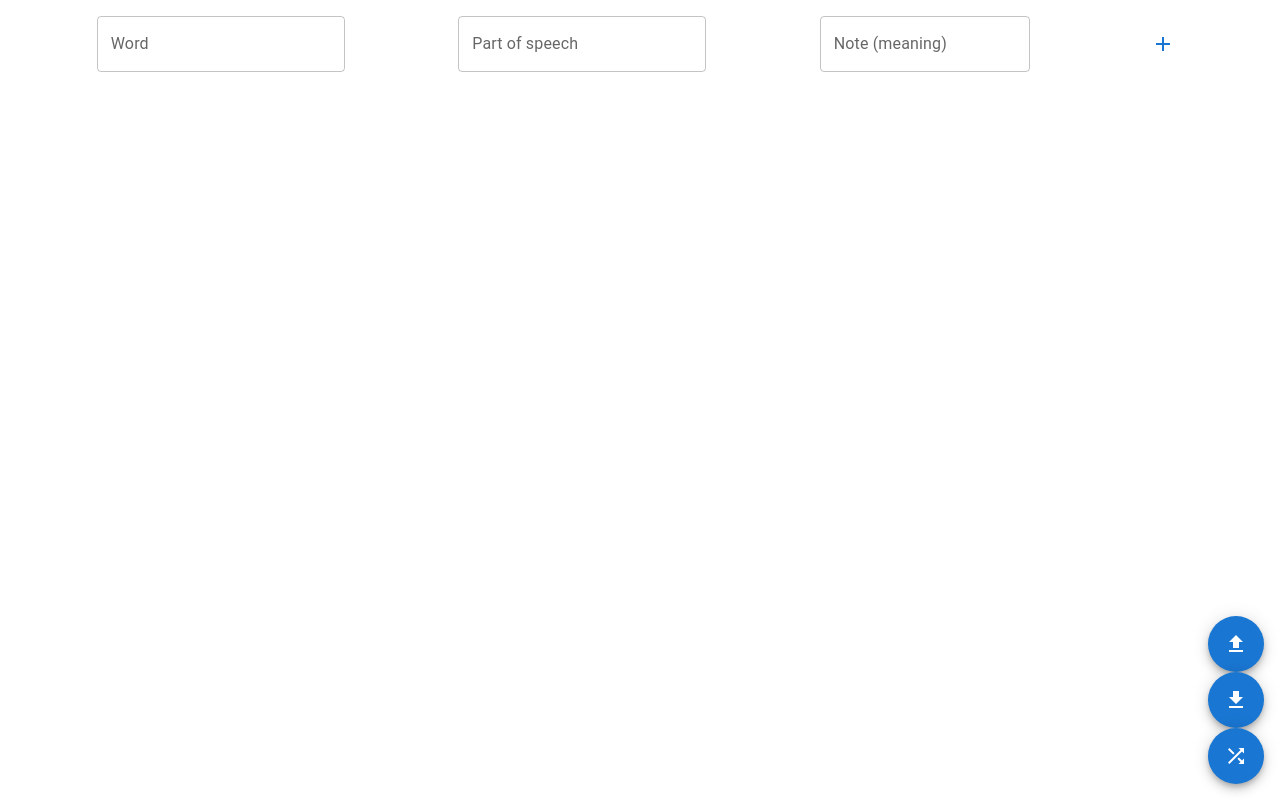
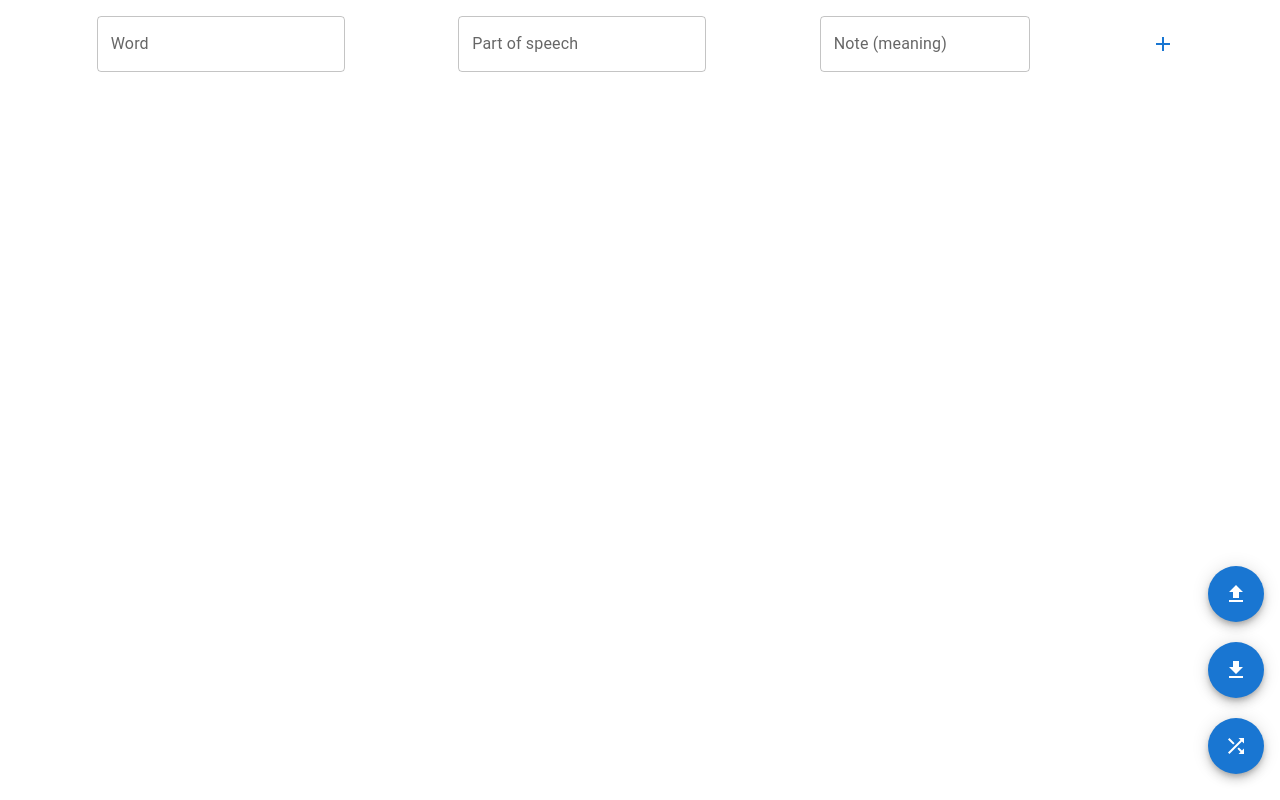
Before and after one commit to gimi65536/vocab-js, a Next.js app: page / in a window 1280 px wide. Built offline with nearby package versions, Linux system fonts and the light colour scheme.

Commit message:
Set margin of <Fab> with sx

```diff
--- a/components/app.js
+++ b/components/app.js
@@ -130,6 +130,7 @@ export default function App(){
 					aria-label="Upload"
 					className={styles.fab}
 					component="label"
+					sx={{ my: "10px" }}
 				>
 					<FileUploadIcon />
 					<input type="file" accept="application/json" hidden onChange={handleUpload} />
@@ -143,6 +144,7 @@ export default function App(){
 					component="a"
 					href={`data:text/json;chatset=utf-8,${encodeURIComponent(vocabToJSON(state.vocab))}`}
 					download="vocab.json"
+					sx={{ my: "10px" }}
 				>
 					<FileDownloadIcon />
 				</Fab>
@@ -153,6 +155,7 @@ export default function App(){
 					aria-label="Shuffle"
 					className={styles.fab}
 					onClick={handleShuffle}
+					sx={{ my: "10px" }}
 				>
 					<ShuffleIcon />
 				</Fab>
--- a/styles/App.module.css
+++ b/styles/App.module.css
@@ -2,10 +2,6 @@
 	position: absolute;
 	bottom: 16px;
 	right: 16px;
-}
-
-.fab {
-	margin-top: 10px;
 }
 
 .word-list {
```
